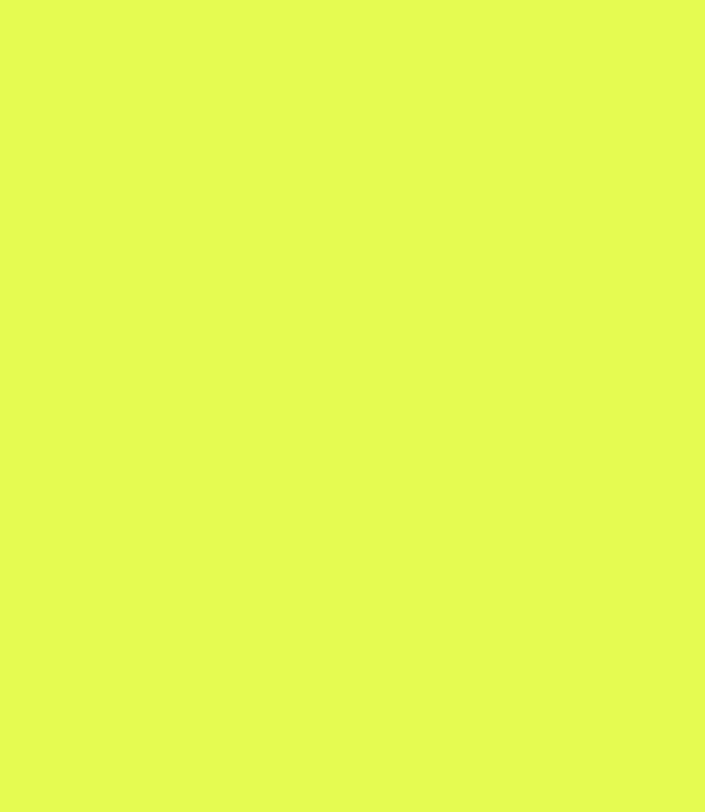
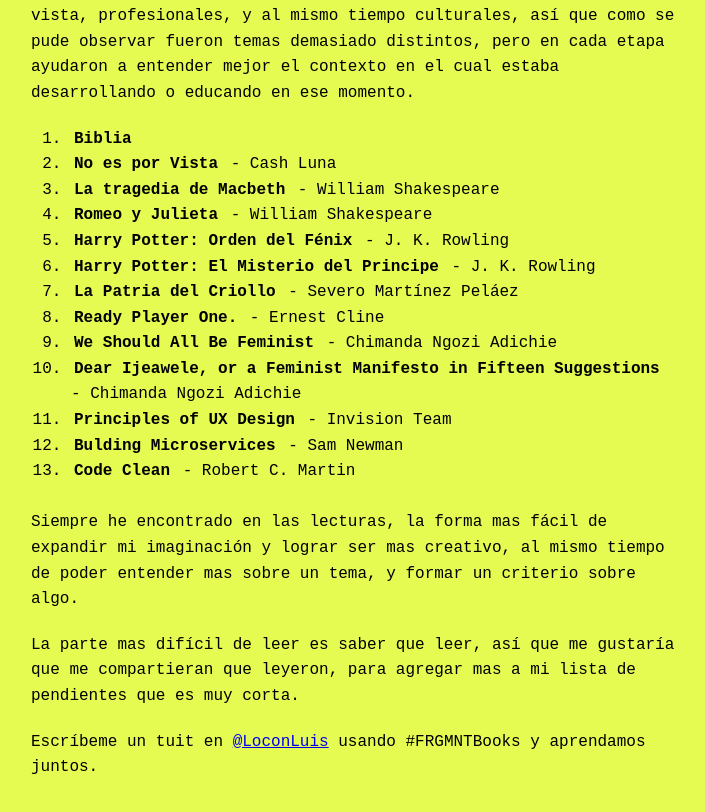
Before and after one commit to loconluis/frgmnt-blog, a Next.js app: page /blog/2019/libros-que-lei-este-ano in a window 1280 px wide. Shown: the part 424-1236 px from the top of the page, without its empty margins (284-989 px from the left). Before the commit the page ends 800 px from the top, so only its background shows below. Built offline with nearby package versions, Linux system fonts and the light colour scheme.

Commit message:
new post about books-of-the-year

```diff
--- a/pages/blog/2019/libros-que-lei-este-ano.js
+++ b/pages/blog/2019/libros-que-lei-este-ano.js
@@ -5,24 +5,72 @@
 export default () => {
   const elements = [
     {
+      name: "Biblia",
+      link: "https://www.bible.com/es-ES"
+    },
+    {
       name: "No es por Vista",
-      link: "",
+      link: "https://www.amazon.com/No-por-vista-Solo-Spanish/dp/0829768718",
       author: "Cash Luna"
     },
     {
-      name: "No es por Vista",
-      link: "",
-      author: "Cash Luna"
+      name: "La tragedia de Macbeth",
+      link: "#",
+      author: "William Shakespeare"
     },
     {
-      name: "No es por Vista",
-      link: "",
-      author: "Cash Luna"
+      name: "Romeo y Julieta",
+      link: "#",
+      author: "William Shakespeare"
     },
     {
-      name: "No es por Vista",
-      link: "",
-      author: "Cash Luna"
+      name: "Harry Potter: Orden del Fénix",
+      link:
+        "https://www.amazon.com/Harry-Potter-Orden-edici%C3%B3n-blanda/dp/8498386659/ref=sr_1_6?keywords=Harry+Potter+Orden+Del+fenix&qid=1576531882&sr=8-6",
+      author: "J. K. Rowling"
+    },
+    {
+      name: "Harry Potter: El Misterio del Principe",
+      link:
+        "https://www.amazon.com/Harry-Potter-misterio-principe-Spanish/dp/8498386993/ref=sr_1_1?keywords=Harry+Potter+Misterio+del+Principe&qid=1576531958&sr=8-1",
+      author: "J. K. Rowling"
+    },
+    {
+      name: "La Patria del Criollo",
+      link: "https://www.invisionapp.com/ecourses/principles-of-ux-design",
+      author: "Severo Martínez Peláez"
+    },
+    {
+      name: "Ready Player One.",
+      link: "#",
+      author: "Ernest Cline"
+    },
+    {
+      name: "We Should All Be Feminist",
+      link:
+        "https://www.amazon.com/Todos-deber%C3%ADamos-ser-feministas-Spanish-ebook/dp/B010W34ZH8/ref=sr_1_5?keywords=We+Should+All+Be+Feminist&qid=1576532285&sr=8-5",
+      author: "Chimanda Ngozi Adichie"
+    },
+    {
+      name: "Dear Ijeawele, or a Feminist Manifesto in Fifteen Suggestions",
+      link:
+        "https://www.amazon.com/Ijeawele-Feminist-Manifesto-Fifteen-Suggestions-ebook/dp/B01MSXNNGX",
+      author: "Chimanda Ngozi Adichie"
+    },
+    {
+      name: "Principles of UX Design",
+      link: "https://www.invisionapp.com/ecourses/principles-of-ux-design",
+      author: "Invision Team"
+    },
+    {
+      name: "Bulding Microservices",
+      link: "https://www.invisionapp.com/ecourses/principles-of-ux-design",
+      author: "Sam Newman"
+    },
+    {
+      name: "Code Clean",
+      link: "https://www.invisionapp.com/ecourses/principles-of-ux-design",
+      author: "Robert C. Martin"
     }
   ];
   return (
@@ -32,8 +80,40 @@
       date="2019-12-16"
       author="Luis Locon"
     >
-      <p>Hola como estas</p>
+      <p>
+        Este año no tenía una meta contreta de cuantos libros quería leer, así
+        que, entre libros extensos y lecturas rápidas, ví cosas interesantes y
+        aprendí mucho de todo lo que tuve la oportunidad de leer, así que como
+        ya he hecho unos años atrás, dejo la recopilación de los libros que leí,
+        para compartir con todos ustedes, en que enfoque parte de mi tiempo este
+        año.
+      </p>
+      <p>
+        Este era un tiempo importante para obtener distintos puntos de vista,
+        profesionales, y al mismo tiempo culturales, así que como se pude
+        observar fueron temas demasiado distintos, pero en cada etapa ayudaron a
+        entender mejor el contexto en el cual estaba desarrollando o educando en
+        ese momento.
+      </p>
       <ListWithLinks orderList elements={elements} />
+      <br />
+      <p>
+        Siempre he encontrado en las lecturas, la forma mas fácil de expandir mi
+        imaginación y lograr ser mas creativo, al mismo tiempo de poder entender
+        mas sobre un tema, y formar un criterio sobre algo.
+      </p>
+      <p>
+        La parte mas difícil de leer es saber que leer, así que me gustaría que
+        me compartieran que leyeron, para agregar mas a mi lista de pendientes
+        que es muy corta.
+      </p>
+      <p>
+        Escríbeme un tuit en{" "}
+        <a target="_blank" href="https://twitter.com/loconluis">
+          @LoconLuis
+        </a>{" "}
+        usando #FRGMNTBooks y aprendamos juntos.
+      </p>
     </LayoutPost>
   );
 };
```
Also changed, not shown: components/BlogScene/ListOfPost/post.js (+9 -9 lines).
